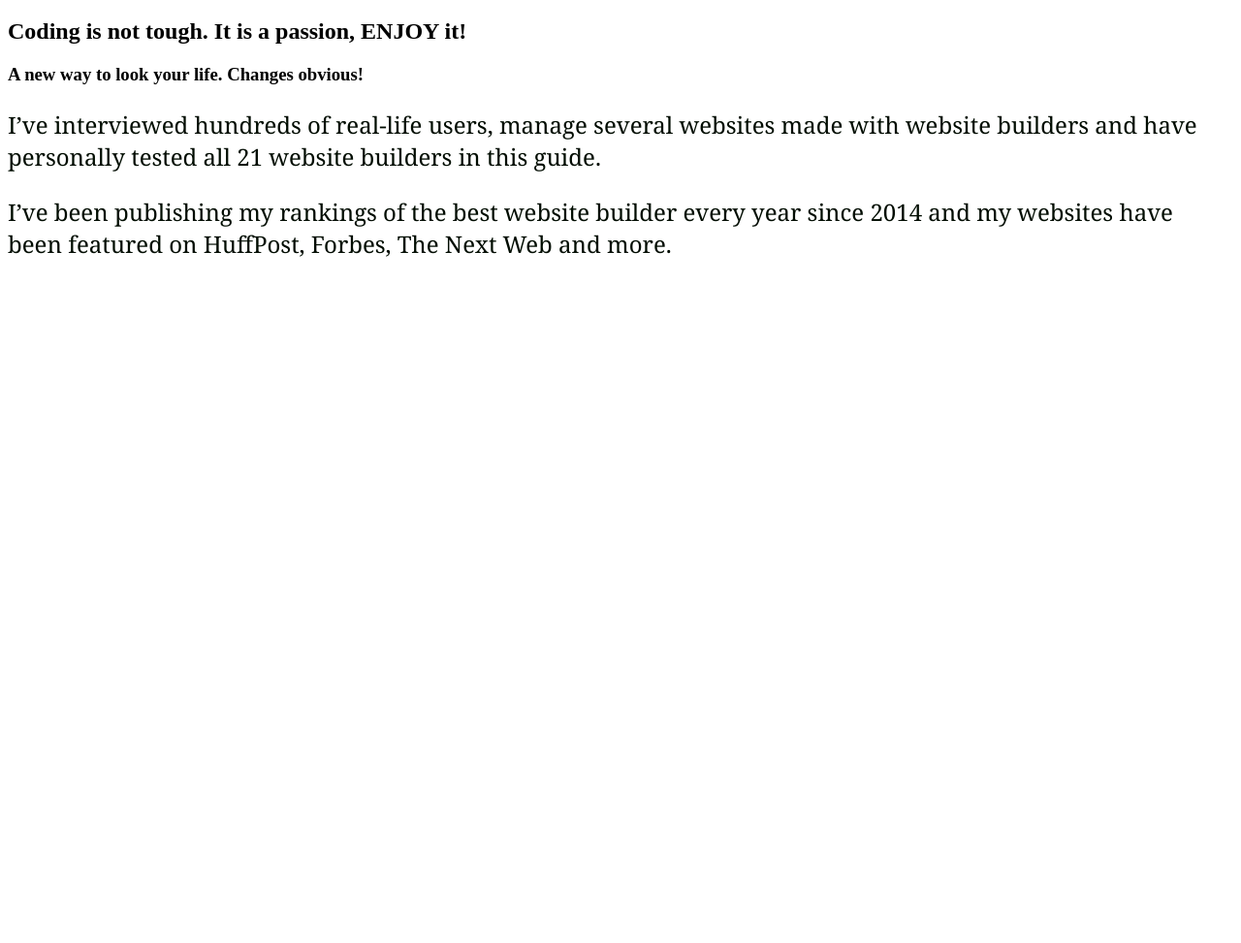
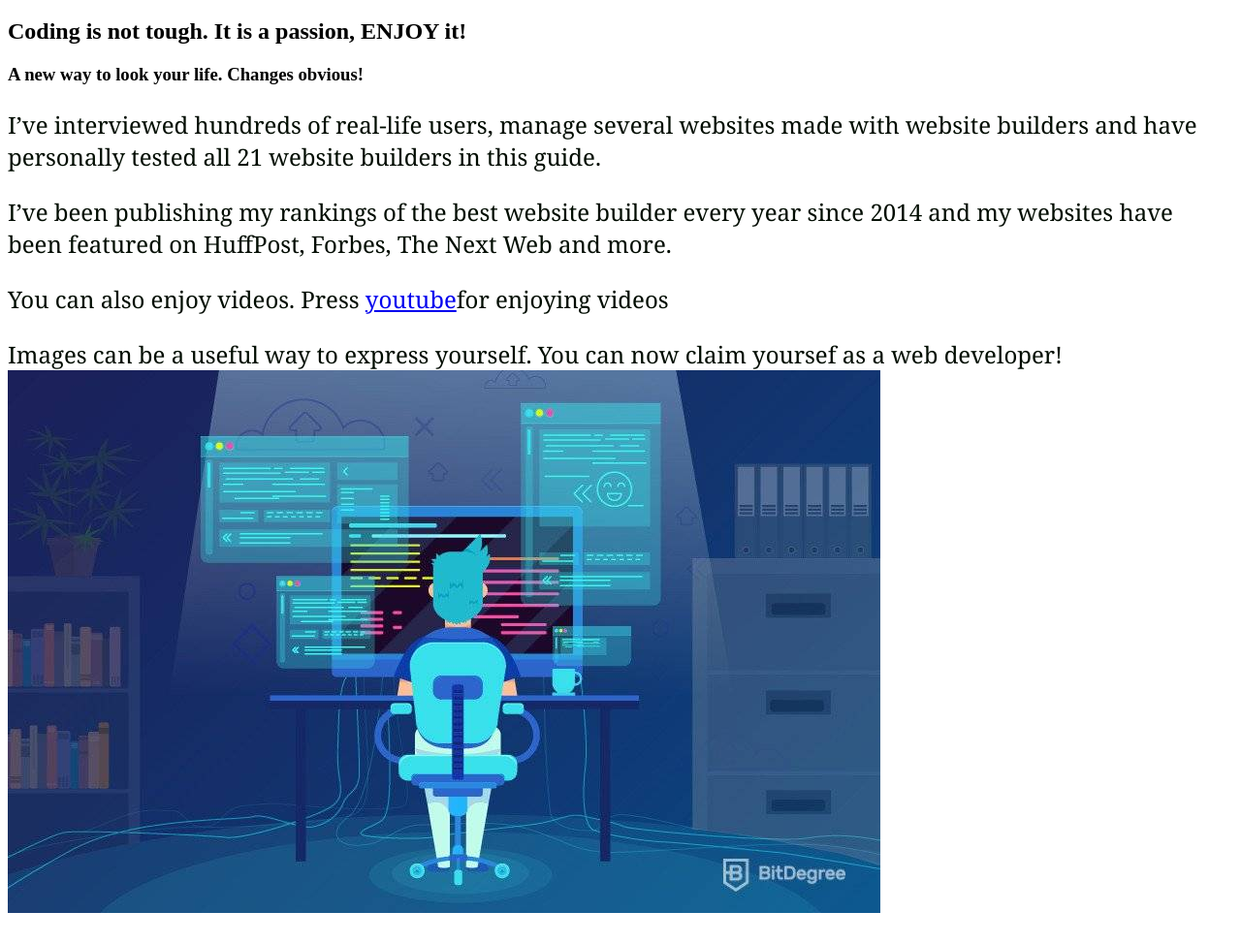
Before and after one commit to marahim34/my-second-repo, a plain HTML site: page index.html in a window 1280 px wide. Shown: the part 93-1066 px from the top of the page at 97% size. Before the commit the page ends 800 px from the top, so only its background shows below. Drawn offline with Linux system fonts and the light colour scheme.

Commit message:
picture and youtube link added

```diff
--- a/index.html
+++ b/index.html
@@ -13,6 +13,8 @@
     <h3>A new way to look your life. Changes obvious!</h3>
     <p>I’ve interviewed hundreds of real-life users, manage several websites made with website builders and have personally tested all 21 website builders in this guide.</p>
     <p>I’ve been publishing my rankings of the best website builder every year since 2014 and my websites have been featured on HuffPost, Forbes, The Next Web and more.</p>
+    <p>You can also enjoy videos. Press <a href="https://www.youtube.com/watch?v=3BaFy2Cp2oU">youtube</a>for enjoying videos</p>
+    <p>Images can be a useful way to express yourself. You can now claim yoursef as a web developer! <img src="web-developer.jpg" alt="You are a developer!"></p>
 
 
 </body>
```
Also changed, not shown: web-developer.jpg (added).
